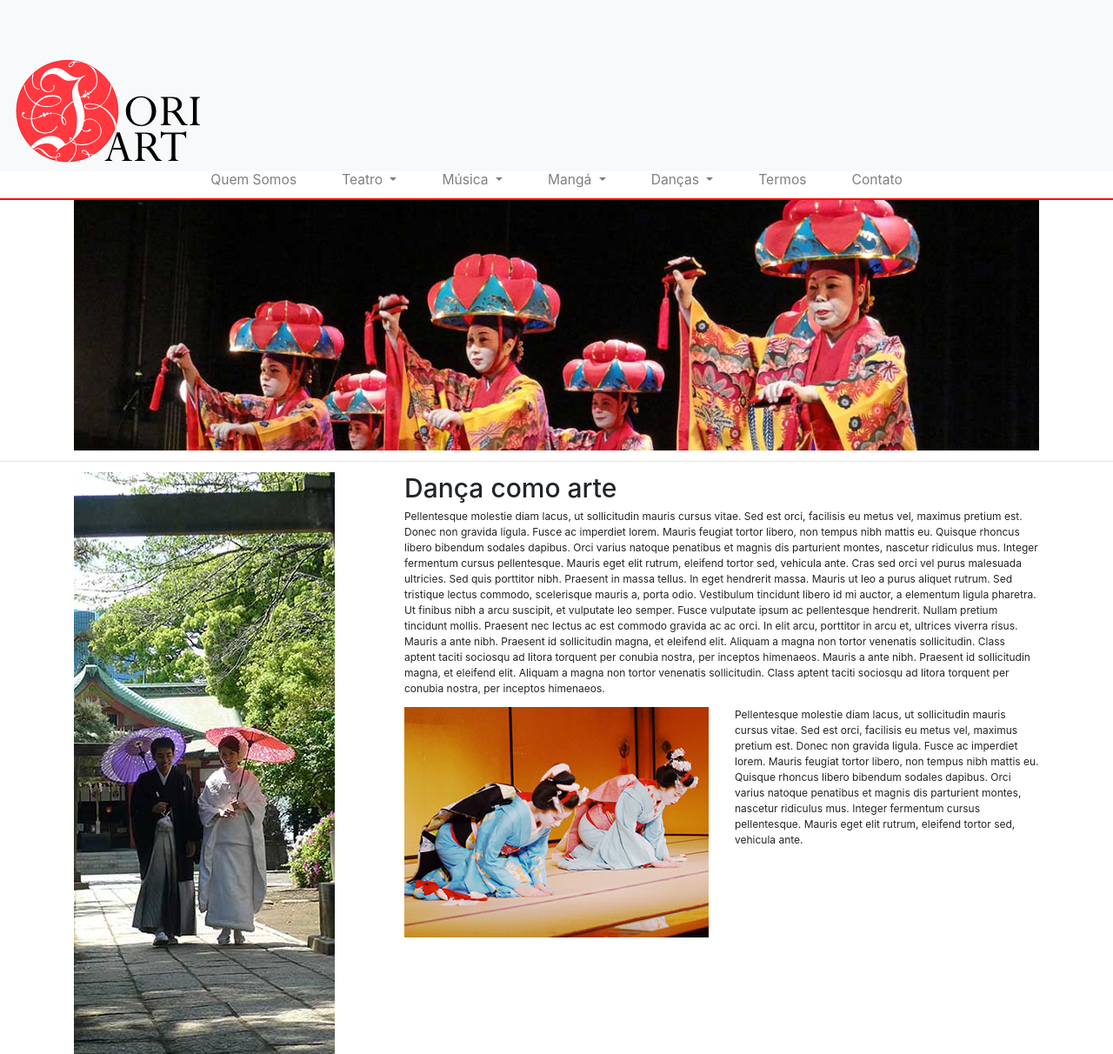
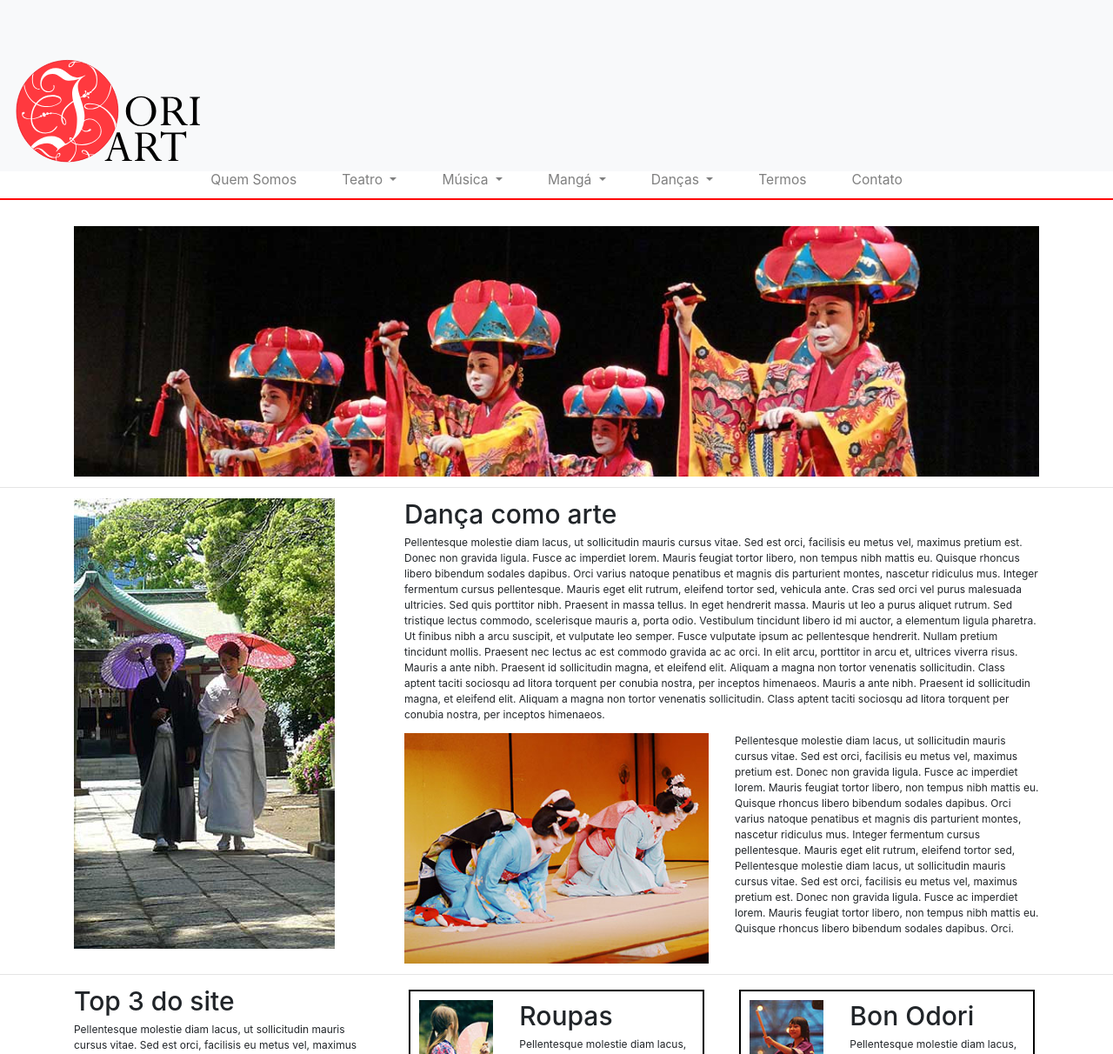
Before and after one commit to MateusVictorIderiha/2sem_prj_integrador, a PHP site: page /index.php?pagina=dancas in a window 1280 px wide. Shown: the top 1212 px of the page at 87% size. Run offline with PHP 8.4, Linux system fonts and the light colour scheme; some libraries are stand-ins or nearby versions.

Commit message:
feito alteraçoes no dancas.php, adicionado uma class sectionImgDanca no css, alterado o height da imagem lateralDesktopDanca

```diff
--- a/site/css/style.css
+++ b/site/css/style.css
@@ -68,8 +68,6 @@ body, html {
     font-size: 1.3rem;
 }
 
-
-
 /**
 * FIM GERAL
 */
@@ -121,11 +119,21 @@ body, html {
 * FIM PÁGINA NÃO ENCONTRADA
 */
 
+/** INICIO PAGINA DANÇA
+*/
+
+.sectionImgDanca {
+    margin-top: 30px;
+}
+
 .sectionDanca {
     border: 2px solid black;
     padding: 10px;
     margin: 5px;
 }
+
+/** FIM PAGINA DANÇA
+*/
 
 /* PÁGINA DE CONTATO */
 /*article {
--- a/site/dancas.php
+++ b/site/dancas.php
@@ -1,7 +1,7 @@
         <div class="container">
             <div class="row d-none d-lg-block">
                 <div class="col-lg-12 d-lg-block">
-                    <section>
+                    <section class="sectionImgDanca">
                         <picture>
                             <source media="(max-width: 720px)" srcset="midia/danca/topoDesktopDanca_1200.jpg">
                             <source media="(min-width: 720px)" srcset="midia/danca/topoDesktopDanca_1200.jpg">
@@ -52,7 +52,7 @@
                         <div class="col-lg-6 col-md-6">
                             <aside class="d-none d-sm-block">
                                 <p>
-                                    Pellentesque molestie diam lacus, ut sollicitudin mauris cursus vitae. Sed est orci, facilisis eu metus vel, maximus pretium est. Donec non gravida ligula. Fusce ac imperdiet lorem. Mauris feugiat tortor libero, non tempus nibh mattis eu. Quisque rhoncus libero bibendum sodales dapibus. Orci varius natoque penatibus et magnis dis parturient montes, nascetur ridiculus mus. Integer fermentum cursus pellentesque. Mauris eget elit rutrum, eleifend tortor sed, vehicula ante.
+                                    Pellentesque molestie diam lacus, ut sollicitudin mauris cursus vitae. Sed est orci, facilisis eu metus vel, maximus pretium est. Donec non gravida ligula. Fusce ac imperdiet lorem. Mauris feugiat tortor libero, non tempus nibh mattis eu. Quisque rhoncus libero bibendum sodales dapibus. Orci varius natoque penatibus et magnis dis parturient montes, nascetur ridiculus mus. Integer fermentum cursus pellentesque. Mauris eget elit rutrum, eleifend tortor sed, Pellentesque molestie diam lacus, ut sollicitudin mauris cursus vitae. Sed est orci, facilisis eu metus vel, maximus pretium est. Donec non gravida ligula. Fusce ac imperdiet lorem. Mauris feugiat tortor libero, non tempus nibh mattis eu. Quisque rhoncus libero bibendum sodales dapibus. Orci.
                                 </p>
                             </aside>
                         </div>
@@ -77,15 +77,15 @@
                         <div class="row">
                             <div class="col-lg-4 col-md-4 col-4">
                                 <picture>
-                                    <source media="(max-width: 720px)" srcset="midia/danca/topicoRoupaDanca_100.jpg">
-                                    <source media="(min-width: 720px)" srcset="midia/danca/topicoRoupaDanca_100.jpg">
-                                    <source media="(min-width: 1200px)" srcset="midia/danca/topicoRoupaDanca_100.jpg">
-                                    <img class="img-fluid" src="midia/danca/topicoRoupaDanca_100.jpg" alt="Mulher asiatica usando vestido azul com flores e um leque" style="width:auto;">
+                                    <source media="(max-width: 720px)" srcset="midia/danca/RoupasDanca_100.jpg">
+                                    <source media="(min-width: 720px)" srcset="midia/danca/RoupasDanca_100.jpg">
+                                    <source media="(min-width: 1200px)" srcset="midia/danca/RoupasDanca_100.jpg">
+                                    <img class="img-fluid" src="midia/danca/RoupasDanca_100.jpg" alt="Mulher asiatica usando vestido azul com flores e um leque" style="width:auto;">
                                 </picture>
                             </div>
 
                             <div class="col-lg-8 col-md-8 col-8">
-                                <h1 class="title">Roupas tipicas</h1>
+                                <h1 class="title">Roupas</h1>
                                 <p>Pellentesque molestie diam lacus, ut sollicitudin mauris cursus vitae. Sed est orci, facilisis eu metus vel.</p>
                             </div>
                         </div>
```
Also changed, not shown: site/midia/danca/lateralDesktopDanca_300.jpg.
